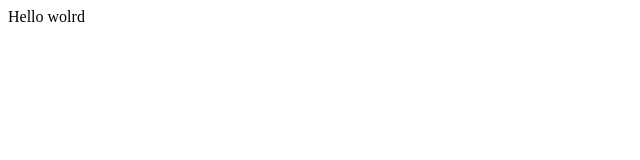
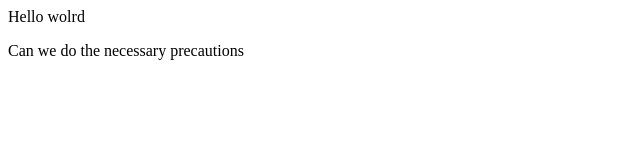
Before and after one commit to Zimisele-Ntekati/demo-repo, a plain HTML site: page index.html in a window 1280 px wide. Shown: the whole page, without its empty margins (0-640 px from the left). Drawn offline with Linux system fonts and the light colour scheme.

Commit message:
modified index.html

```diff
--- a/index.html
+++ b/index.html
@@ -1 +1,2 @@
 <div>Hello wolrd</div>
+<p>Can we do the necessary precautions</p>
```
